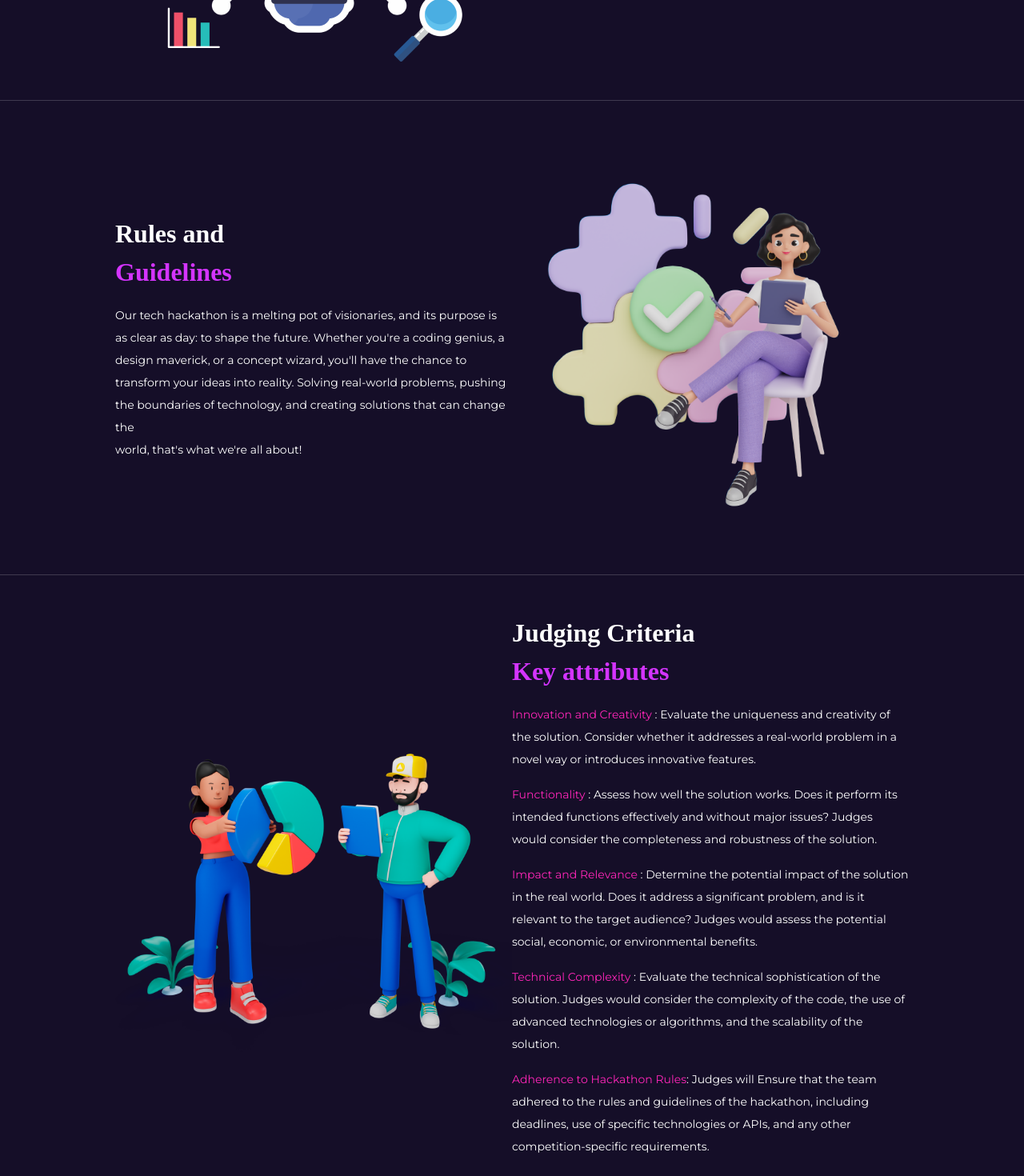
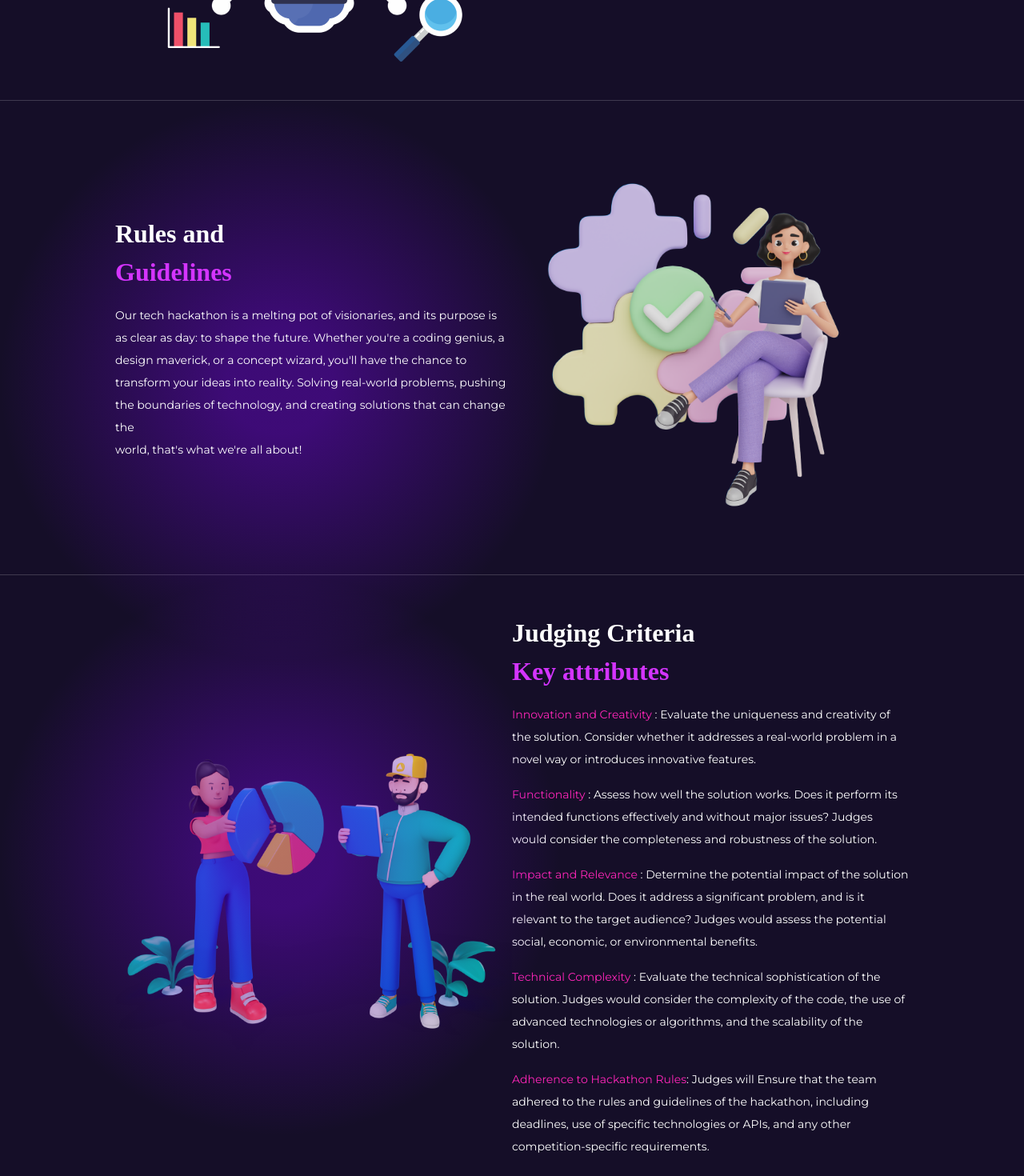
Before and after one commit to FavourOyewumi7/getLinkedSolution, a Vue app in the folder getlinkedsol/: page / in a window 1280 px wide. Shown: the part 1240-2710 px from the top of the page at 80% size. Built offline with nearby package versions, Linux system fonts and the light colour scheme; a web font is replaced by a local one.

Commit message:
almost final push

```diff
--- a/getlinkedsol/src/components/JudgeComp.vue
+++ b/getlinkedsol/src/components/JudgeComp.vue
@@ -1,11 +1,12 @@
 <template>
-    <!-- <link
+  <!-- <link
     href="https://api.fontshare.com/v2/css?f[]=clash-display@400,700,600&display=swap"
     rel="stylesheet"
   /> -->
   <div
-    class="judge-section text-white grid grid-cols-2 py-12 px-36 border-t border-border"
+    class="judge-section text-white grid grid-cols-2 py-12 px-36 relative border-t border-border"
   >
+    <div class="radial-color-purple"></div>
     <div class="flex flex-col justify-center">
       <img src="../assets/judgingimg.png" alt="Big Idea Image" />
     </div>
@@ -16,30 +17,34 @@
       </header>
 
       <p class="pt-4 leading-7 text-sm">
-       <span class="text-pink-j"> Innovation and Creativity </span>: Evaluate the uniqueness and creativity of the
-solution. Consider whether it addresses a real-world problem in a novel
-way or introduces innovative features.
+        <span class="text-pink-j"> Innovation and Creativity </span>: Evaluate
+        the uniqueness and creativity of the solution. Consider whether it
+        addresses a real-world problem in a novel way or introduces innovative
+        features.
       </p>
       <p class="pt-4 leading-7 text-sm">
-        <span class="text-pink-j">Functionality </span>: Assess how well the solution works. Does it perform its
-intended functions effectively and without major issues? Judges would
-consider the completeness and robustness of the solution.
+        <span class="text-pink-j">Functionality </span>: Assess how well the
+        solution works. Does it perform its intended functions effectively and
+        without major issues? Judges would consider the completeness and
+        robustness of the solution.
       </p>
       <p class="pt-4 leading-7 text-sm">
-        <span class="text-pink-j">Impact and Relevance </span>: Determine the potential impact of the solution
-in the real world. Does it address a significant problem, and is it relevant
-to the target audience? Judges would assess the potential social,
-economic, or environmental benefits.
+        <span class="text-pink-j">Impact and Relevance </span>: Determine the
+        potential impact of the solution in the real world. Does it address a
+        significant problem, and is it relevant to the target audience? Judges
+        would assess the potential social, economic, or environmental benefits.
       </p>
       <p class="pt-4 leading-7 text-sm">
-        <span class="text-pink-j">Technical Complexity </span>: Evaluate the technical sophistication of the solution.
-Judges would consider the complexity of the code, the use of advanced
-technologies or algorithms, and the scalability of the solution.
+        <span class="text-pink-j">Technical Complexity </span>: Evaluate the
+        technical sophistication of the solution. Judges would consider the
+        complexity of the code, the use of advanced technologies or algorithms,
+        and the scalability of the solution.
       </p>
       <p class="pt-4 leading-7 text-sm">
-        <span class="text-pink-j">Adherence to Hackathon Rules</span>: Judges will Ensure that the team adhered
-to the rules and guidelines of the hackathon, including deadlines, use of
-specific technologies or APIs, and any other competition-specific requirements.
+        <span class="text-pink-j">Adherence to Hackathon Rules</span>: Judges
+        will Ensure that the team adhered to the rules and guidelines of the
+        hackathon, including deadlines, use of specific technologies or APIs,
+        and any other competition-specific requirements.
       </p>
 
       <ButtonVal class="mt-8"> Read More </ButtonVal>
@@ -50,14 +55,14 @@ specific technologies or APIs, and any other competition-specific requirements.
 <script>
 import ButtonVal from "@/components/ButtonVal.vue";
 export default {
-    name:"JudgeComp",
-    components:{
-        ButtonVal
-    }
-}
+  name: "JudgeComp",
+  components: {
+    ButtonVal,
+  },
+};
 </script>
 
-<style>
+<style scoped>
 @import url("https://fonts.googleapis.com/css2?family=Montserrat&display=swap");
 .judge-header {
   font-family: Clash Display;
@@ -68,5 +73,15 @@ export default {
 .judge-section {
   font-family: "Montserrat", sans-serif;
 }
-
+.radial-color-purple {
+  position: absolute;
+  z-index: 10;
+  width: 700px;
+  height: 700px;
+  background: radial-gradient(
+    50% 50% at 50% 50%,
+    rgba(113, 7, 219, 0.44) 18.81%,
+    rgba(0, 0, 0, 0) 100%
+  );
+}
 </style>
--- a/getlinkedsol/src/components/LandingComp.vue
+++ b/getlinkedsol/src/components/LandingComp.vue
@@ -2,6 +2,7 @@
   <section
     class="landing-section text-white pl-16 border-t border-border pt-12"
   >
+  <div class="radial-color-purple left-36 top-0"></div>
     <div class="flex flex-row justify-end pr-24">
       <div>
         <h2 class="landing-text text-4xl italic font-extrabold mb-2">
@@ -25,8 +26,8 @@
       </div>
     </div>
     <div class="grid grid-cols-2">
-      <div class="">
-        <img src="../assets/landingimg.png" alt=" getlinked Tech Hackathon" />
+      <div class="z-10">
+        <img src="../assets/landingimg.png" alt=" getlinked Tech Hackathon" class="" />
         <p class="text-xl leading-8 mb-8">
           Participate in getlinked tech Hackathon 2023 stand <br />
           a chance to win a Big prize
@@ -77,7 +78,7 @@ export default {
   },
   methods: {
     timer() {
-      let countDownDate = new Date("Sep 23, 2023 00:20:25").getTime();
+      let countDownDate = new Date("Sep 25, 2023 00:20:25").getTime();
 
       setInterval(() => {
         let now = new Date().getTime();
@@ -117,4 +118,15 @@ export default {
   letter-spacing: 0em;
   text-align: left;
 }
+.radial-color-purple {
+  position: absolute;
+
+  width: 700px;
+  height: 700px;
+  background: radial-gradient(
+    50% 50% at 50% 50%,
+    rgba(113, 7, 219, 0.44) 18.81%,
+    rgba(0, 0, 0, 0) 100%
+  );
+}
 </style>
--- a/getlinkedsol/src/components/NavBar.vue
+++ b/getlinkedsol/src/components/NavBar.vue
@@ -5,8 +5,10 @@
   /> -->
   <nav class="pt-12 pb-8 flex justify-between px-16">
     <header class="nav-header">
-      <span class="text-white m-0 p-0"> get </span>
-      <span class="text-pink m-0 p-0"> linked </span>
+      <router-link to="/">
+        <span class="text-white m-0 p-0"> get </span>
+        <span class="text-pink m-0 p-0"> linked </span>
+      </router-link>
     </header>
 
     <div class="nav-links flex text-white text-sm flex-col justify-center">
@@ -18,7 +20,9 @@
       </ul>
     </div>
 
-    <ButtonVal> <router-link to="/register"> Register </router-link> </ButtonVal>
+    <ButtonVal>
+      <router-link to="/register"> Register </router-link>
+    </ButtonVal>
   </nav>
 </template>
 
--- a/getlinkedsol/src/components/RulesComp.vue
+++ b/getlinkedsol/src/components/RulesComp.vue
@@ -4,15 +4,16 @@
     rel="stylesheet"
   /> -->
   <div
-    class="rules-section text-white grid grid-cols-2 py-12 px-36 border-t border-border"
+    class="rules-section relative text-white grid grid-cols-2 py-12 px-36 border-t border-border"
   >
+  <div class="radial-color-purple "></div>
     <div class="flex flex-col justify-center">
-      <header class="idea-header">
+      <header class="idea-header z-10">
         Rules and<br />
         <span class="text-pink"> Guidelines </span>
       </header>
 
-      <p class="pt-4 leading-7 text-sm">
+      <p class="pt-4 leading-7 text-sm z-10">
         Our tech hackathon is a melting pot of visionaries, and its purpose is
         <br />
         as clear as day: to shape the future. Whether you're a coding genius,
@@ -48,4 +49,15 @@ export default {
 .rules-section {
   font-family: "Montserrat", sans-serif;
 }
+.radial-color-purple {
+  position: absolute;
+  z-index: 10;
+  width: 700px;
+  height: 700px;
+  background: radial-gradient(
+    50% 50% at 50% 50%,
+    rgba(113, 7, 219, 0.44) 18.81%,
+    rgba(0, 0, 0, 0) 100%
+  );
+}
 </style>
```
Also changed, not shown: getlinkedsol/src/components/TimelineComp.vue (+152 -10 lines).
